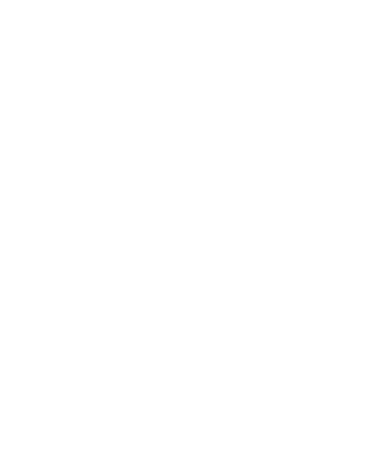
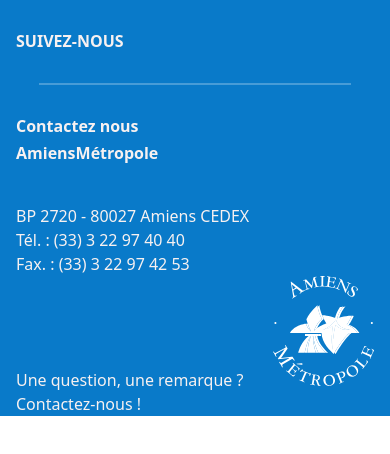
Before and after one commit to Cyril-Crinquette/BourseHighTechResponsive, a plain HTML site: page index.html in a window 390 px wide. Drawn offline with nearby package versions, Linux system fonts and the light colour scheme.

Commit message:
Footer desktrop terminé (non-responsive)

```diff
--- a/assets/css/style.css
+++ b/assets/css/style.css
@@ -0,0 +1,47 @@
+.body {
+    margin: 0;
+    padding: 0;
+    font-family: Arial, Helvetica, sans-serif;
+
+}
+
+.footer {
+    background-color: #097AC9;
+    width: 100vw;
+    color: rgb(247, 241, 241);
+}
+
+.h6Footer {
+    font-weight: bold;
+    padding: 2rem 0;
+    margin: 0 1rem;
+
+
+}
+.footer h6 {
+    font-weight: bold;
+}
+.contactUsFooter {
+    padding: 2rem 0;
+    margin: 0 1rem;
+}
+
+.hrFooter {
+    margin: auto;
+    width: 80vw;
+    color: white;
+    padding-top: 2px;
+
+}
+
+
+.adressFooter {
+    margin: 0 1rem;
+}
+
+.questionFooter {
+    display: flex;
+    justify-content: space-between;
+    align-items: baseline;
+    margin: 0 1rem 1rem 1rem;
+}
--- a/index.html
+++ b/index.html
@@ -1,36 +1,62 @@
 <!DOCTYPE html>
 <html lang="fr">
+
 <head>
     <meta charset="UTF-8">
     <meta http-equiv="X-UA-Compatible" content="IE=edge">
     <meta name="viewport" content="width=device-width, initial-scale=1.0">
-    <link href="https://cdn.jsdelivr.net/npm/bootstrap@5.1.3/dist/css/bootstrap.min.css" rel="stylesheet" integrity="sha384-1BmE4kWBq78iYhFldvKuhfTAU6auU8tT94WrHftjDbrCEXSU1oBoqyl2QvZ6jIW3" crossorigin="anonymous">
+    <link href="https://cdn.jsdelivr.net/npm/bootstrap@5.1.3/dist/css/bootstrap.min.css" rel="stylesheet"
+        integrity="sha384-1BmE4kWBq78iYhFldvKuhfTAU6auU8tT94WrHftjDbrCEXSU1oBoqyl2QvZ6jIW3" crossorigin="anonymous">
     <link rel="stylesheet" href="assets/css/style.css">
     <title>Bourse High-Tech responsive</title>
 </head>
+
 <body>
     <!-- Début de la partie header -->
     <header>
 
     </header>
-<!-- Fin de la partie header -->
+    <!-- Fin de la partie header -->
 
-<!-- Début de la partie main -->
+    <!-- Début de la partie main -->
     <main>
 
     </main>
-<!-- Fin de la partie main -->
+    <!-- Fin de la partie main -->
 
-<!-- Début de la partie footer -->
-    <footer>
+    <!-- Début de la partie footer -->
+    <footer class="footer">
+
+        <h6 class="h6Footer">SUIVEZ-NOUS</h6>
+        <hr class="hrFooter">
+        <div>
+            <div class="contactUsFooter">
+            <h6>Contactez nous</h6>
+            <h6>AmiensMétropole</h6>
+            </div>
+        </div>
+        <div>
+            <div class="adressFooter">
+                <div>BP 2720 - 80027 Amiens CEDEX</div>
+                <div>Tél. : (33) 3 22 97 40 40</div>
+                <div>Fax. : (33) 3 22 97 42 53</div>
+            </div>
+        </div>
+        <div class="questionFooter">
+            <div>Une question, une remarque ? Contactez-nous !</div>
+            <img src="assets/img/logo-amiens-metropole.svg" alt="Logo d'Amiens">
+        </div>
 
     </footer>
-<!-- Fin de la partie footer -->
+    <!-- Fin de la partie footer -->
 
 
 
 
 
-    <script src="https://cdn.jsdelivr.net/npm/bootstrap@5.1.3/dist/js/bootstrap.bundle.min.js" integrity="sha384-ka7Sk0Gln4gmtz2MlQnikT1wXgYsOg+OMhuP+IlRH9sENBO0LRn5q+8nbTov4+1p" crossorigin="anonymous"></script>
+    <script src="https://cdn.jsdelivr.net/npm/bootstrap@5.1.3/dist/js/bootstrap.bundle.min.js"
+        integrity="sha384-ka7Sk0Gln4gmtz2MlQnikT1wXgYsOg+OMhuP+IlRH9sENBO0LRn5q+8nbTov4+1p" crossorigin="anonymous">
+    </script>
 </body>
+
 </html>
```
Also changed, not shown: assets/img/logo-amiens-metropole.svg (added).
